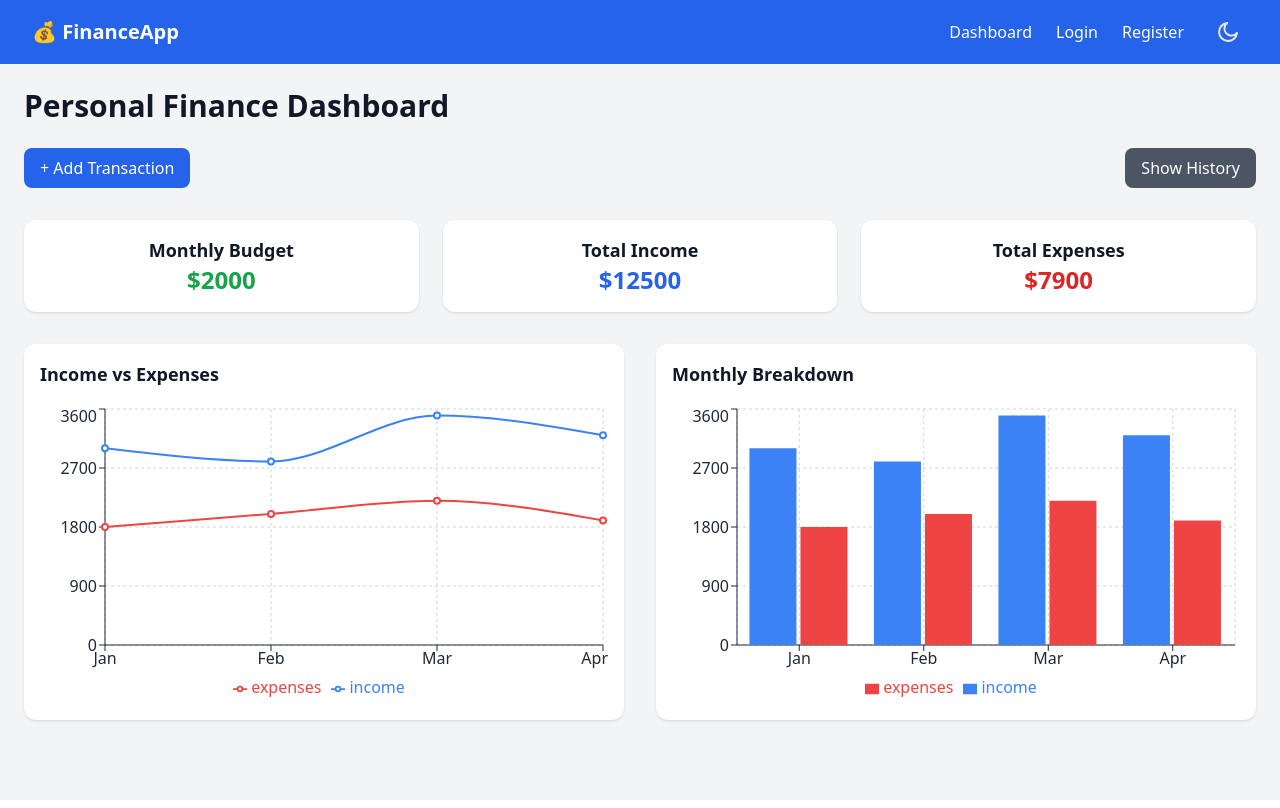
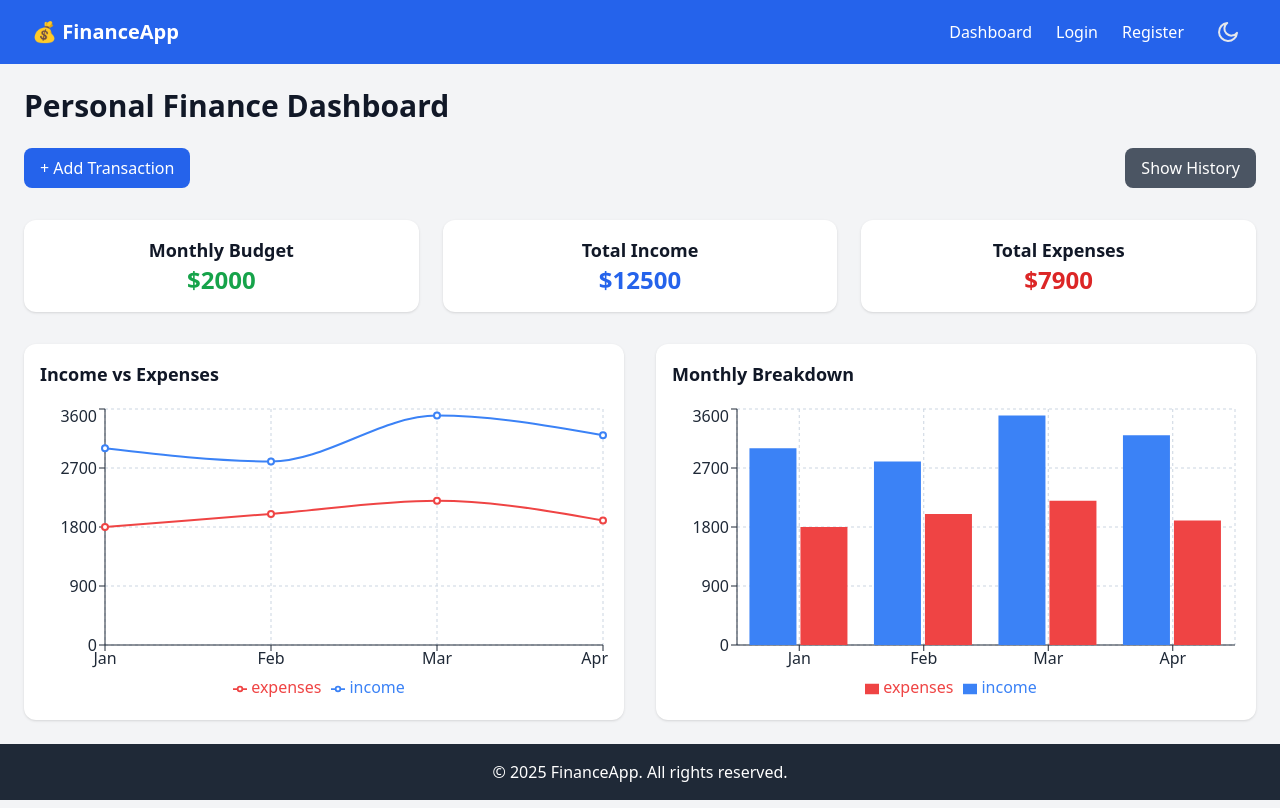
Before and after one commit to yahya-mohamed-1/personal-finance-dashboard, a React (Vite) app: page / in a window 1280 px wide. Built offline with nearby package versions, Linux system fonts and the light colour scheme.

Commit message:
`feat: updated App component with sticky footer and translucent navbar effect`

```diff
--- a/src/App.jsx
+++ b/src/App.jsx
@@ -13,7 +13,7 @@ function App() {
         <Navbar />
 
         {/* Page content */}
-        <main className="flex-1 bg-gray-100 text-gray-800 dark:bg-gray-900 dark:text-gray-100">
+        <main className="flex-1 pt-16 pb-16 bg-gray-100 text-gray-800 dark:bg-gray-900 dark:text-gray-100">
           <Routes>
             <Route path="/" element={<Dashboard />} />
             <Route path="/login" element={<Login />} />
@@ -22,6 +22,11 @@ function App() {
             <Route path="*" element={<h1 className="p-6 text-center">404 - Page Not Found</h1>} />
           </Routes>
         </main>
+
+        {/* Sticky Footer */}
+        <footer className="fixed bottom-0 w-full bg-gray-800 text-white dark:bg-gray-700 dark:text-gray-100 text-center py-4 z-40">
+          <p>&copy; {new Date().getFullYear()} FinanceApp. All rights reserved.</p>
+        </footer>
       </div>
     </Router>
   );
--- a/src/components/Navbar.jsx
+++ b/src/components/Navbar.jsx
@@ -4,6 +4,7 @@ import { Link } from "react-router-dom";
 function Navbar() {
   const [isOpen, setIsOpen] = useState(false);
   const [isDarkMode, setIsDarkMode] = useState(false);
+  const [isScrolled, setIsScrolled] = useState(false);
 
   // Apply dark mode class to <html>
   useEffect(() => {
@@ -15,8 +16,17 @@ function Navbar() {
     }
   }, [isDarkMode]);
 
+  // Handle scroll for translucent effect
+  useEffect(() => {
+    const handleScroll = () => {
+      setIsScrolled(window.scrollY > 0);
+    };
+    window.addEventListener("scroll", handleScroll);
+    return () => window.removeEventListener("scroll", handleScroll);
+  }, []);
+
   return (
-    <nav className="bg-blue-600 text-white dark:bg-gray-900 dark:text-gray-100 transition-colors duration-300">
+    <nav className={`fixed top-0 w-full z-50 bg-blue-600 text-white dark:bg-gray-900 dark:text-gray-100 transition-all duration-300 ${isScrolled ? 'bg-opacity-80' : ''}`}>
       <div className="max-w-7xl mx-auto px-4 sm:px-6 lg:px-8">
         <div className="flex items-center justify-between h-16">
 
```
